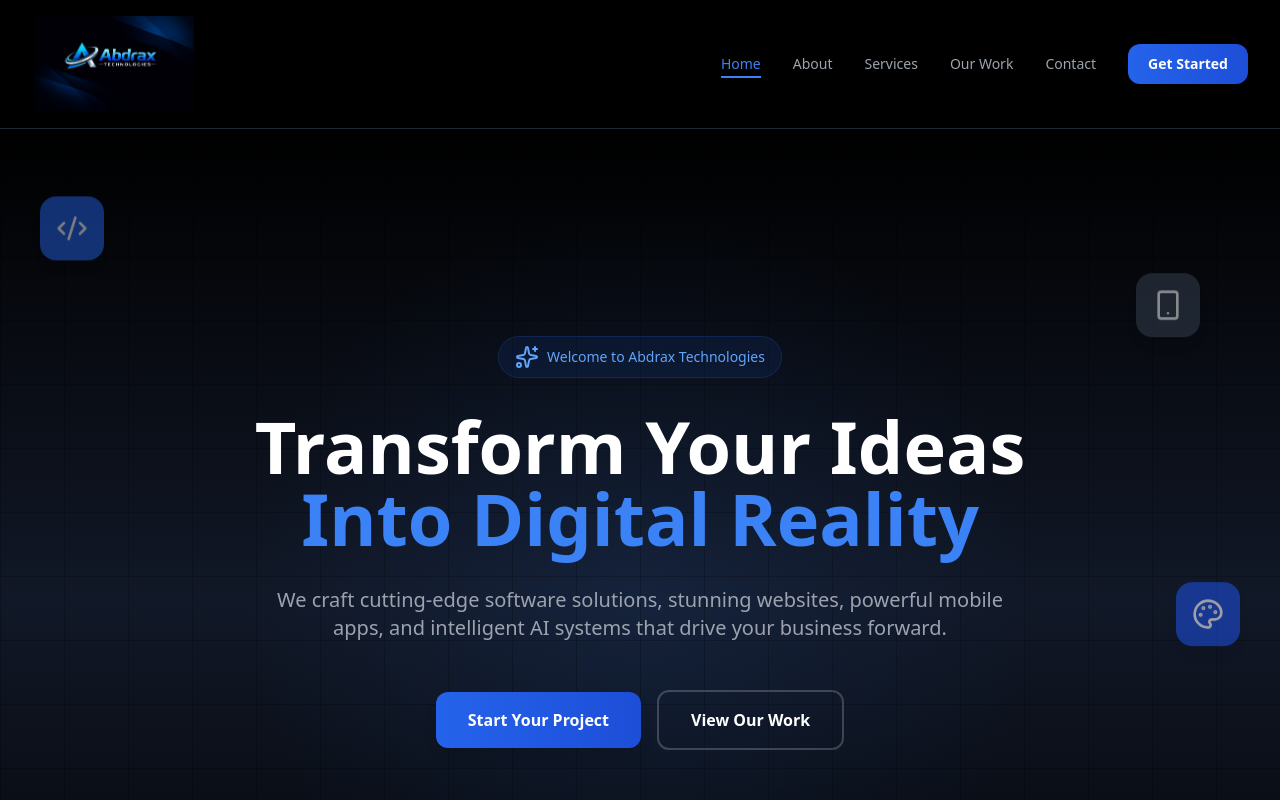
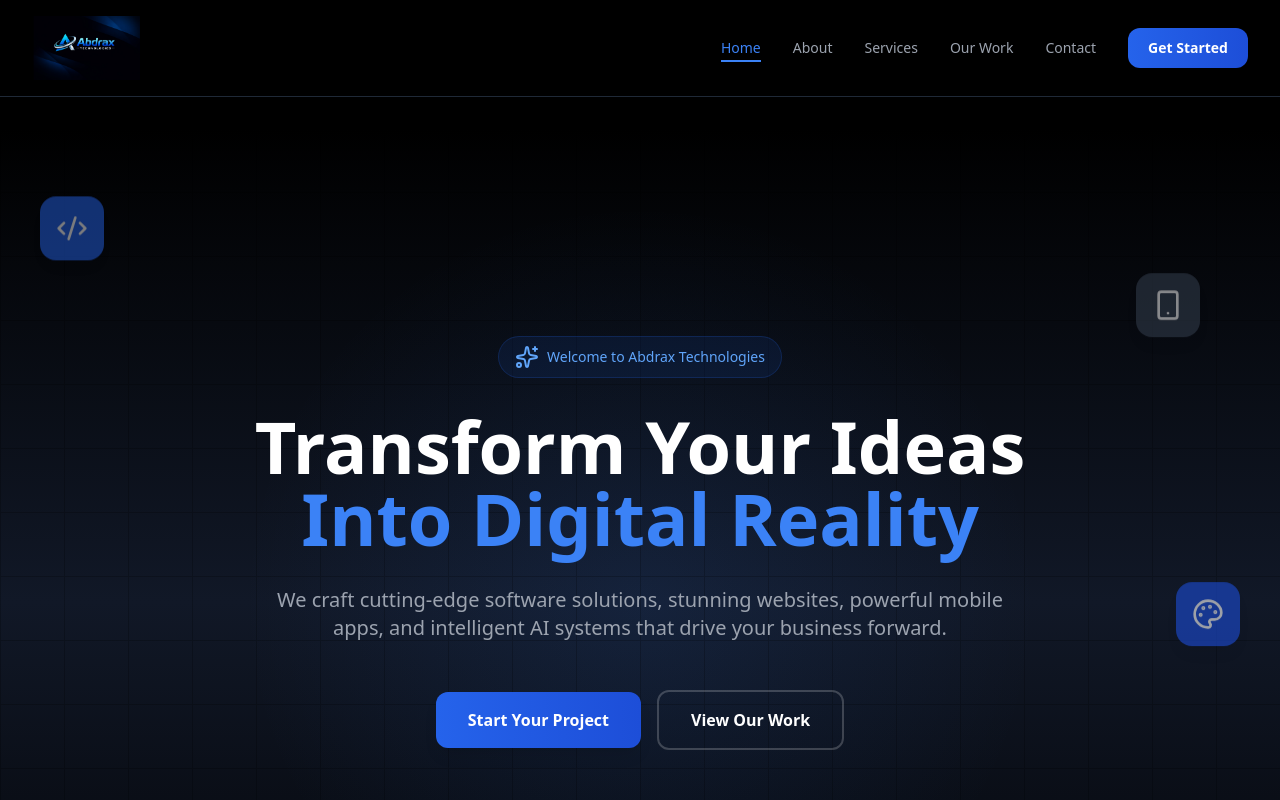
Before and after one commit to MuhammadAbdullahSiddiqueasdfas/Abdrax-Technologies, a Next.js app: page / in a window 1280 px wide. Shown: the top 800 px of the page. Built offline with nearby package versions, Linux system fonts and the light colour scheme.

Commit message:
fix: update logo size in navbar and footer

```diff
--- a/components/Footer.tsx
+++ b/components/Footer.tsx
@@ -27,20 +27,14 @@
         <div className="grid grid-cols-1 md:grid-cols-2 lg:grid-cols-4 gap-10">
           {/* Brand */}
           <div className="lg:col-span-1">
-            <Link href="/" className="flex items-center gap-3 mb-5">
-              <div className="relative w-10 h-10 rounded-xl overflow-hidden ring-2 ring-blue-500/30">
-                <Image
-                  src="/logo.png"
-                  alt="Abdrax Technologies"
-                  width={40}
-                  height={40}
-                  className="object-contain p-1"
-                />
-              </div>
-              <div>
-                <span className="text-lg font-bold gradient-text">Abdrax</span>
-                <span className="text-lg font-bold text-white"> Tech</span>
-              </div>
+            <Link href="/" className="flex items-center mb-5">
+              <Image
+                src="/logo.png"
+                alt="Abdrax Technologies"
+                width={160}
+                height={50}
+                className="h-12 w-auto object-contain"
+              />
             </Link>
             <p className="text-gray-400 text-sm leading-relaxed">
               Transforming ideas into powerful digital solutions. We build
--- a/components/Navbar.tsx
+++ b/components/Navbar.tsx
@@ -34,7 +34,7 @@
       className="fixed top-0 left-0 right-0 z-[9999] bg-black/95 backdrop-blur-md border-b border-gray-800"
     >
       <div className="max-w-7xl mx-auto px-4 sm:px-6 lg:px-8">
-        <div className="flex items-center justify-between h-32">
+        <div className="flex items-center justify-between h-24">
           {/* Logo */}
           <Link
             href="/"
@@ -43,9 +43,9 @@
             <Image
               src="/logo.png"
               alt="Abdrax Technologies"
-              width={400}
-              height={100}
-              className="h-24 w-auto object-contain"
+              width={220}
+              height={70}
+              className="h-16 w-auto object-contain"
               priority
             />
           </Link>
```
